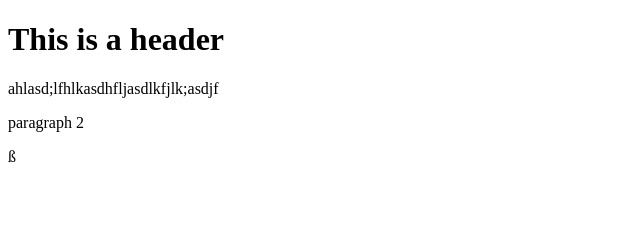
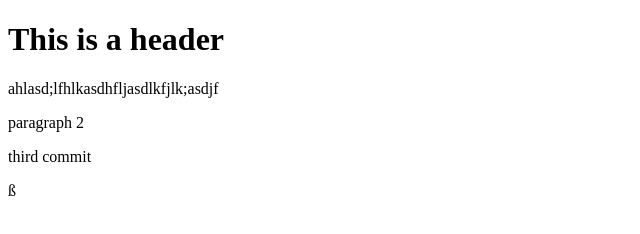
Before and after one commit to myongkim/git-test, a plain HTML site: page index.html in a window 1280 px wide. Shown: the whole page, without its empty margins (0-640 px from the left). Drawn offline with Linux system fonts and the light colour scheme.

Commit message:
third commit

```diff
--- a/index.html
+++ b/index.html
@@ -6,5 +6,6 @@
 
     <p>ahlasd;lfhlkasdhfljasdlkfjlk;asdjf</p>
     <p>paragraph 2</p>
+    <p> third commit</p>
 </body>
 </html>ß
```
